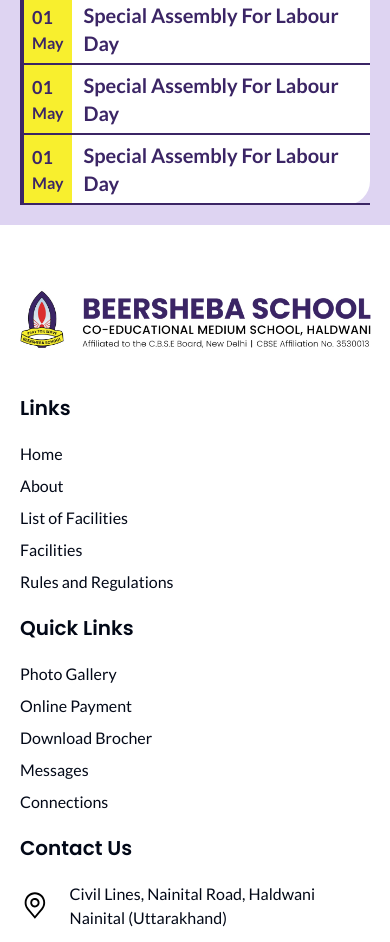
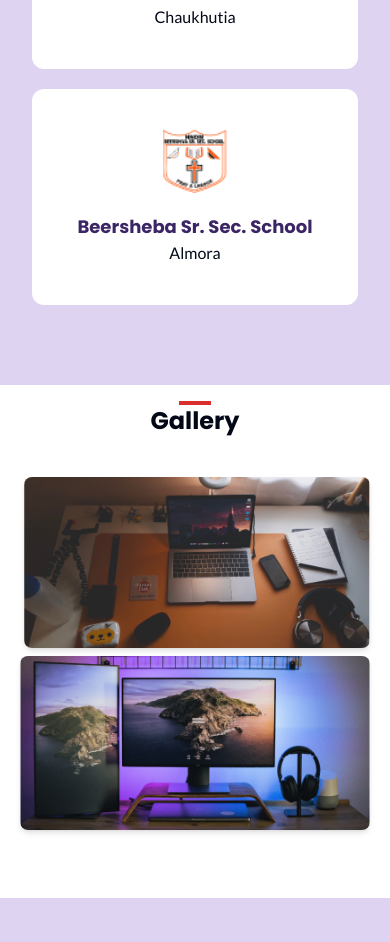
Before and after one commit to beersheba2130/school-website, a Next.js app: page / in a window 390 px wide. Shown: the part 8503-9445 px from the top of the page. Built offline with nearby package versions, Linux system fonts and the light colour scheme.

Commit message:
home page all section done

```diff
--- a/src/app/page.tsx
+++ b/src/app/page.tsx
@@ -1,7 +1,9 @@
+import AdmissionEnquiry from "@/components/admission-enquiry";
 import Branches from "@/components/branches";
 import About from "@/components/home/about";
 import Academics from "@/components/home/academics";
 import Events from "@/components/home/events";
+import Gallery from "@/components/home/gallery";
 import HeroSection from "@/components/home/hero-section";
 import MissionAndValues from "@/components/home/mission-values";
 import ToppersResult from "@/components/home/toppers-result";
@@ -18,8 +20,10 @@ const page = () => {
       <Video />
       <Why />
       <ToppersResult />
-      {/* <Branches /> */}
+      <Branches />
+      <Gallery />
       <Events />
+      <AdmissionEnquiry />
     </>
   );
 };
--- /dev/null
+++ b/src/components/home/gallery.tsx
@@ -0,0 +1,60 @@
+import Image from "next/image";
+import React from "react";
+import Heading3 from "../heading3";
+
+const Gallery = () => {
+  return (
+    <section className="container p-5 lg:p-10 ">
+      <Heading3 title="Gallery" />
+
+      <div className="grid grid-cols-1 lg:grid-cols-3 gap-1 py-10">
+        <Image
+          src={"/assets/image/unsplash_fwfobhsF1Kw.png"}
+          alt="Gallery Photo"
+          className="w-full h-auto object-cover rounded-lg shadow-md"
+          width={700}
+          height={500}
+        />
+        <Image
+          src={"/assets/image/unsplash_iwJscb2Ezsk.png"}
+          alt="Gallery Photo"
+          className="w-full h-auto object-cover rounded-lg shadow-md"
+          width={700}
+          height={500}
+        />
+        <Image
+          src={"/assets/image/unsplash_9856jObeogs.png"}
+          alt="Gallery Photo"
+          className="w-full h-auto object-cover rounded-lg shadow-md"
+          width={700}
+          height={700}
+        />
+        <Image
+          src={"/assets/image/unsplash_LAY19dUD_ro.png"}
+          alt="Gallery Photo"
+          className="w-full h-auto object-cover rounded-lg shadow-md col-span-2"
+          width={700}
+          height={700}
+        />
+        <div>
+          <Image
+            src={"/assets/image/unsplash_yQnyP1g5zl4.png"}
+            alt="Gallery Photo"
+            className="w-full h-auto object-cover rounded-lg shadow-md col-span-1 mb-1"
+            width={700}
+            height={700}
+          />
+          <Image
+            src={"/assets/image/unsplash_yQnyP1g5zl4.png"}
+            alt="Gallery Photo"
+            className="w-full h-auto object-cover rounded-lg shadow-md col-span-1 mt-1"
+            width={700}
+            height={700}
+          />
+        </div>
+      </div>
+    </section>
+  );
+};
+
+export default Gallery;
```
